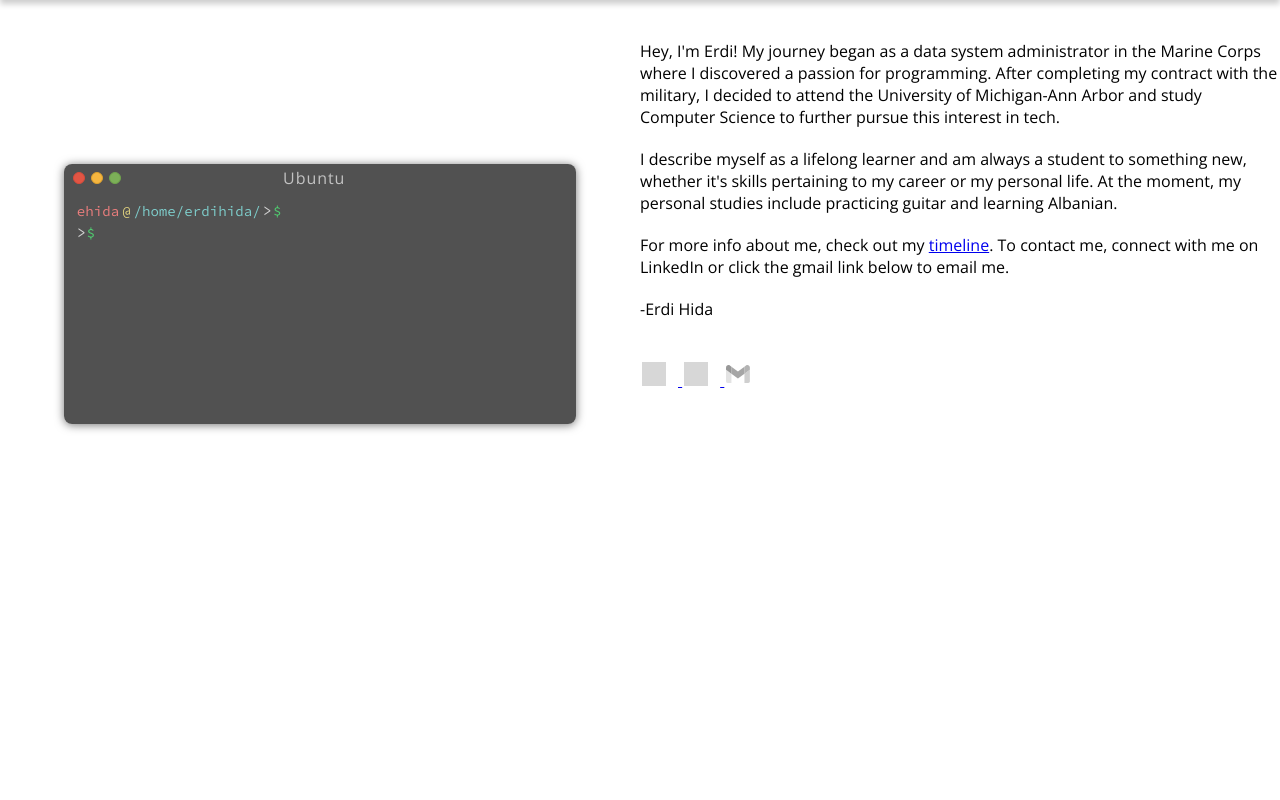
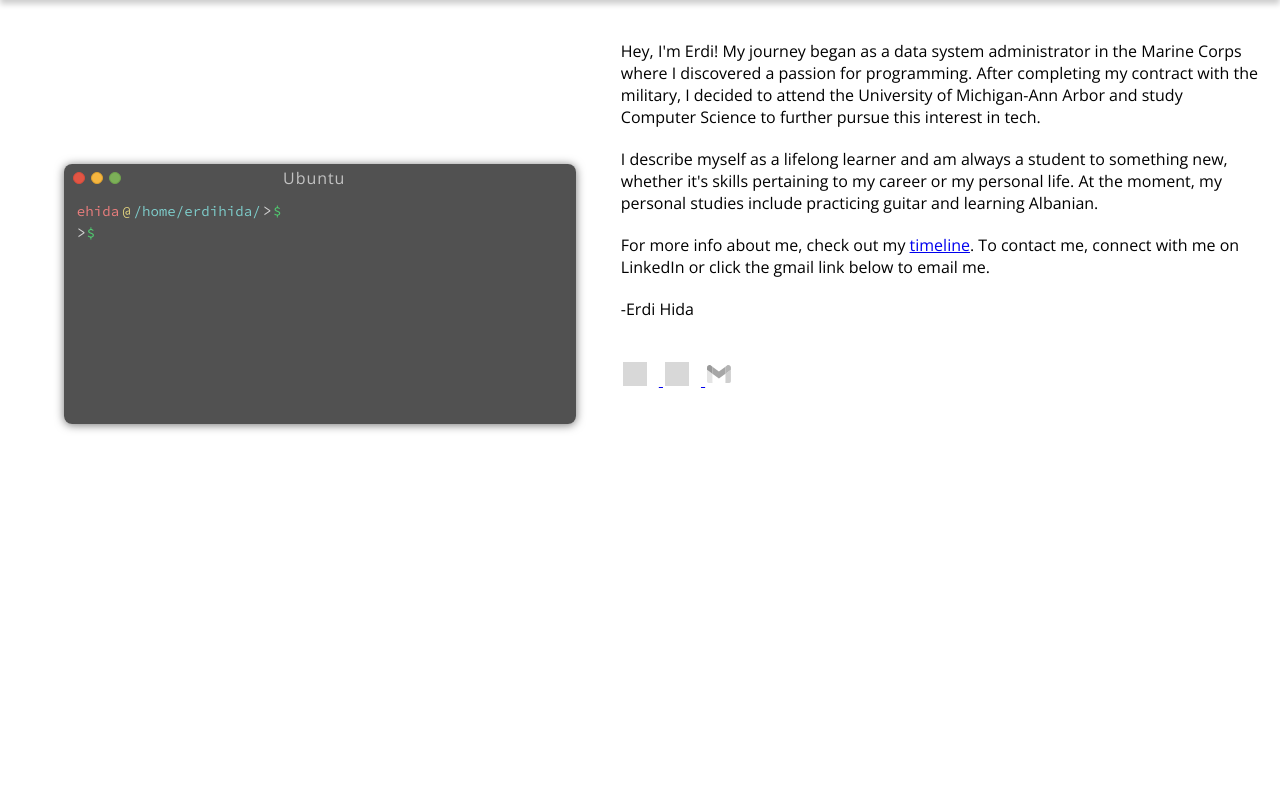
Before and after one commit to Erdi-H/portfolio, a Flask app: page / in a window 1280 px wide. Shown: the part 61-861 px from the top of the page. Run offline with Flask 2, Linux system fonts and the light colour scheme; some libraries are stand-ins or nearby versions; grey boxes are pictures that could not be loaded.

Commit message:
home margin

```diff
--- a/static/css/home.css
+++ b/static/css/home.css
@@ -29,6 +29,7 @@ body {
   height: 100%;
   display: flex;
   flex-direction: column;
+  margin-right: 1.5%;
 }
 
 .fixed-wrapper {
@@ -130,6 +131,7 @@ ul li a {
   #terminal {
     width: 100%;
   }
+
 }
 
 @media only screen and (max-width: 600px) {
```
